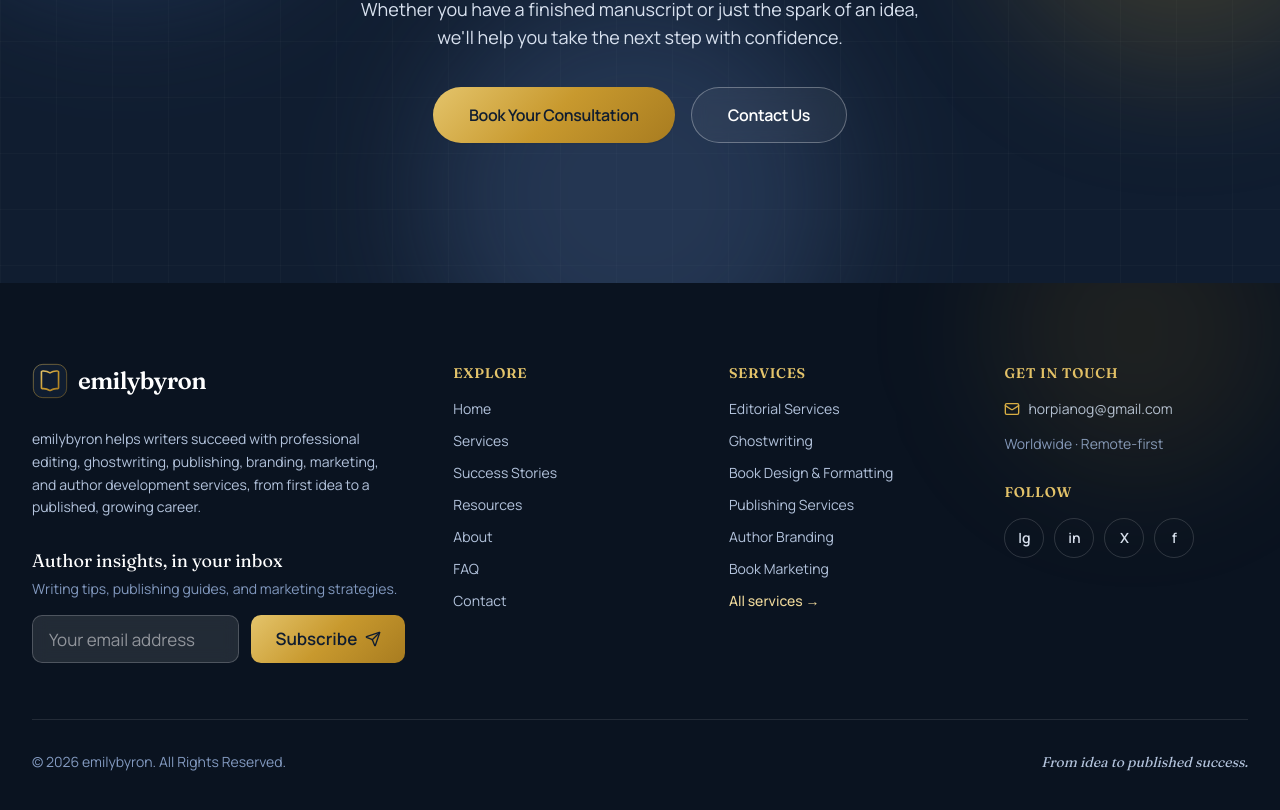
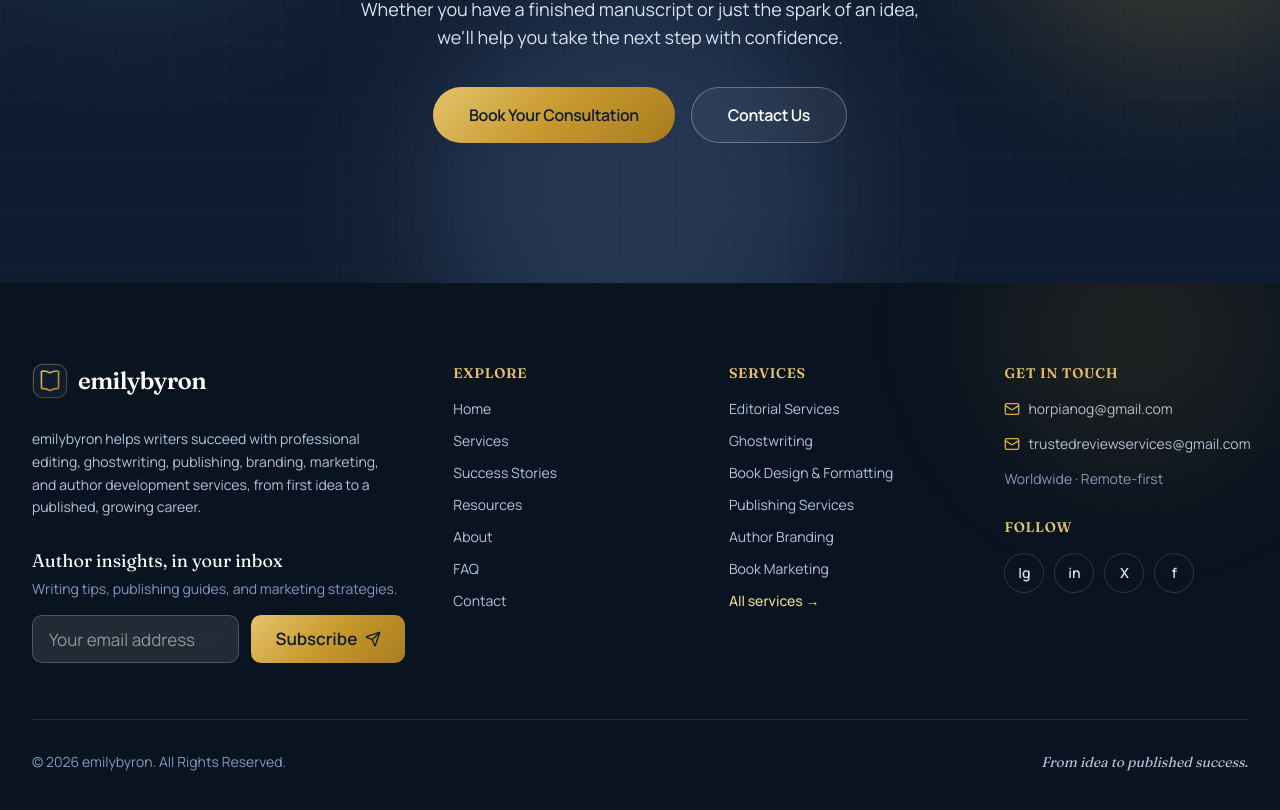
Before and after one commit to Bescepos/Horpiano, a Next.js app: page / in a window 1280 px wide. Shown: the part 9704-10514 px from the top of the page. Built offline with nearby package versions, Linux system fonts and the light colour scheme.

Commit message:
Show secondary email in footer Get in touch section
Add trustedreviewservices@gmail.com beneath horpianog@gmail.com in the
footer contact list (rendered from siteConfig.secondaryEmail when set).

```diff
--- a/components/layout/Footer.tsx
+++ b/components/layout/Footer.tsx
@@ -101,6 +101,17 @@ export function Footer() {
                     {siteConfig.contactEmail}
                   </a>
                 </li>
+                {siteConfig.secondaryEmail ? (
+                  <li>
+                    <a
+                      href={`mailto:${siteConfig.secondaryEmail}`}
+                      className="inline-flex items-center gap-2 text-navy-200 transition-colors hover:text-gold-200"
+                    >
+                      <Mail className="h-4 w-4 text-gold-400" aria-hidden="true" />
+                      {siteConfig.secondaryEmail}
+                    </a>
+                  </li>
+                ) : null}
                 <li className="text-navy-300">Worldwide · Remote-first</li>
               </ul>
 
```
